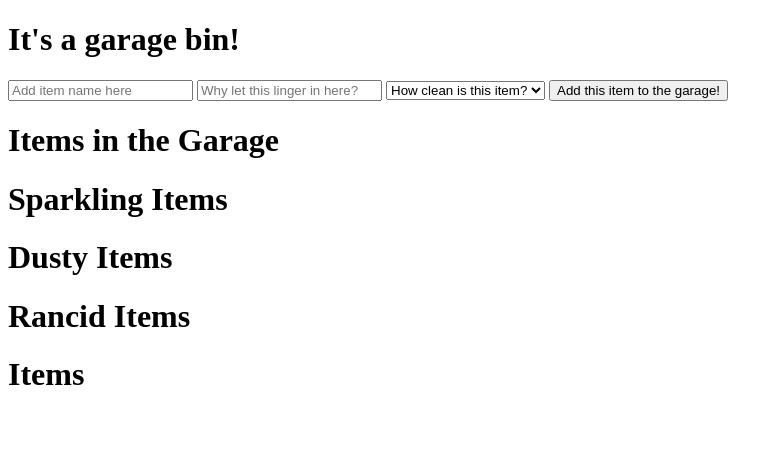
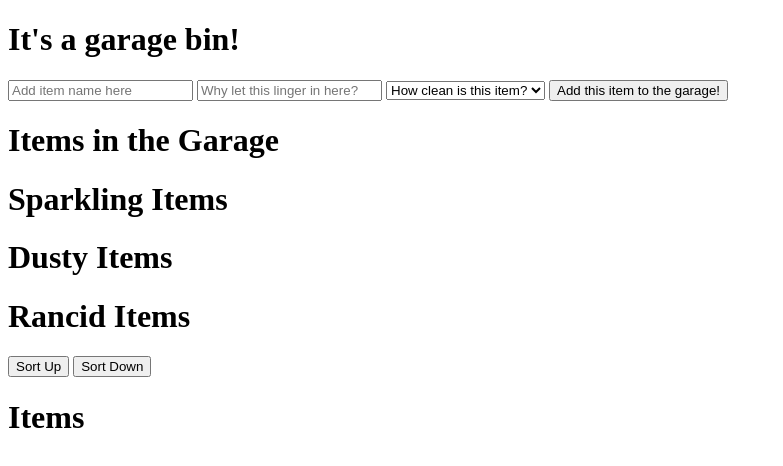
Before and after one commit to thatPamIAm/garage_bin, a website: page public/index.html in a window 1280 px wide. Shown: the whole page, without its empty margins (0-783 px from the left). Drawn offline with Linux system fonts and the light colour scheme; no server answers.

Commit message:
Add buttons for sorting

```diff
--- a/public/index.html
+++ b/public/index.html
@@ -35,6 +35,8 @@
     </div>
 
     <div class='garage-list'>
+      <button class='sort-up'>Sort Up</button>
+      <button class='sort-down'>Sort Down</button>
       <h1>Items</h1>
     </div>
 
```
